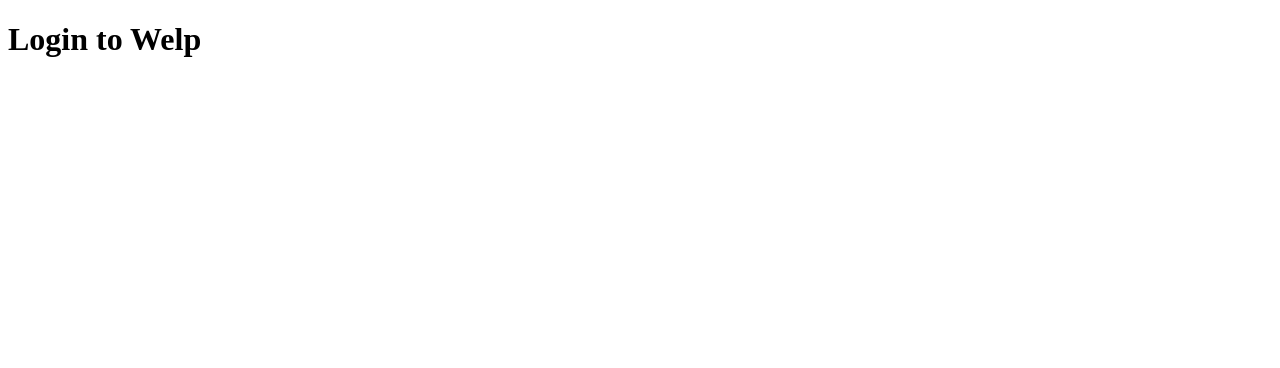
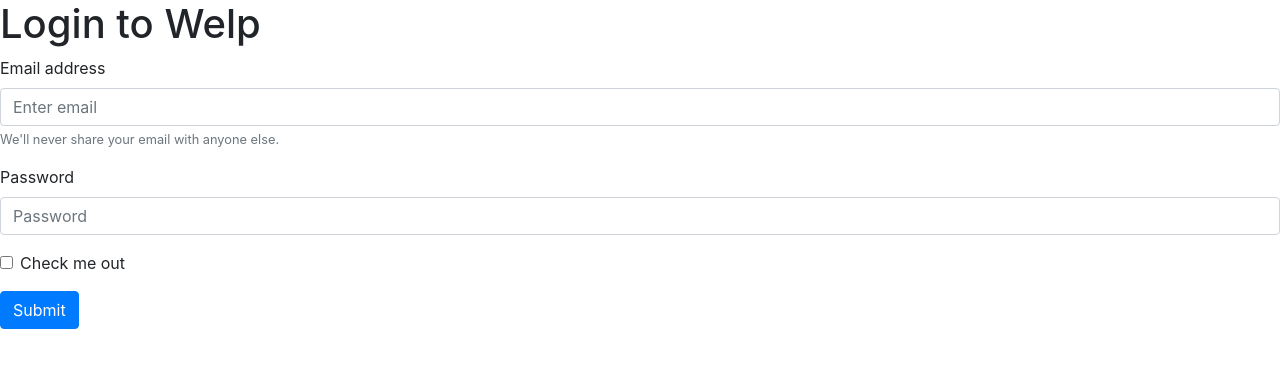
Before and after one commit to DannyShien/DIR-Express, a website: page welp-app/views/login-form.html in a window 1280 px wide. Drawn offline with nearby package versions, Linux system fonts and the light colour scheme.

Commit message:
create login-form with express

```diff
--- a/welp-app/views/login-form.html
+++ b/welp-app/views/login-form.html
@@ -5,8 +5,29 @@
     <meta name="viewport" content="width=device-width, initial-scale=1.0">
     <meta http-equiv="X-UA-Compatible" content="ie=edge">
     <title>DIR WELP</title>
+    <link rel="stylesheet" href="https://stackpath.bootstrapcdn.com/bootstrap/4.3.1/css/bootstrap.min.css" integrity="sha384-ggOyR0iXCbMQv3Xipma34MD+dH/1fQ784/j6cY/iJTQUOhcWr7x9JvoRxT2MZw1T" crossorigin="anonymous">
 </head>
 <body>
     <h1>Login to Welp</h1>
+
+    <form
+        action='/login'
+        method='POST'
+    >
+        <div class="form-group">
+          <label for="exampleInputEmail1">Email address</label>
+          <input name='email' type="email" class="form-control" id="exampleInputEmail1" aria-describedby="emailHelp" placeholder="Enter email">
+          <small id="emailHelp" class="form-text text-muted">We'll never share your email with anyone else.</small>
+        </div>
+        <div class="form-group">
+          <label for="exampleInputPassword1">Password</label>
+          <input name='password' type="password" class="form-control" id="exampleInputPassword1" placeholder="Password">
+        </div>
+        <div class="form-group form-check">
+          <input type="checkbox" class="form-check-input" id="exampleCheck1">
+          <label class="form-check-label" for="exampleCheck1">Check me out</label>
+        </div>
+        <button type="submit" class="btn btn-primary">Submit</button>
+      </form>
 </body>
 </html>
```
Also changed, not shown: welp-app/index.js (+18 -1 lines).
